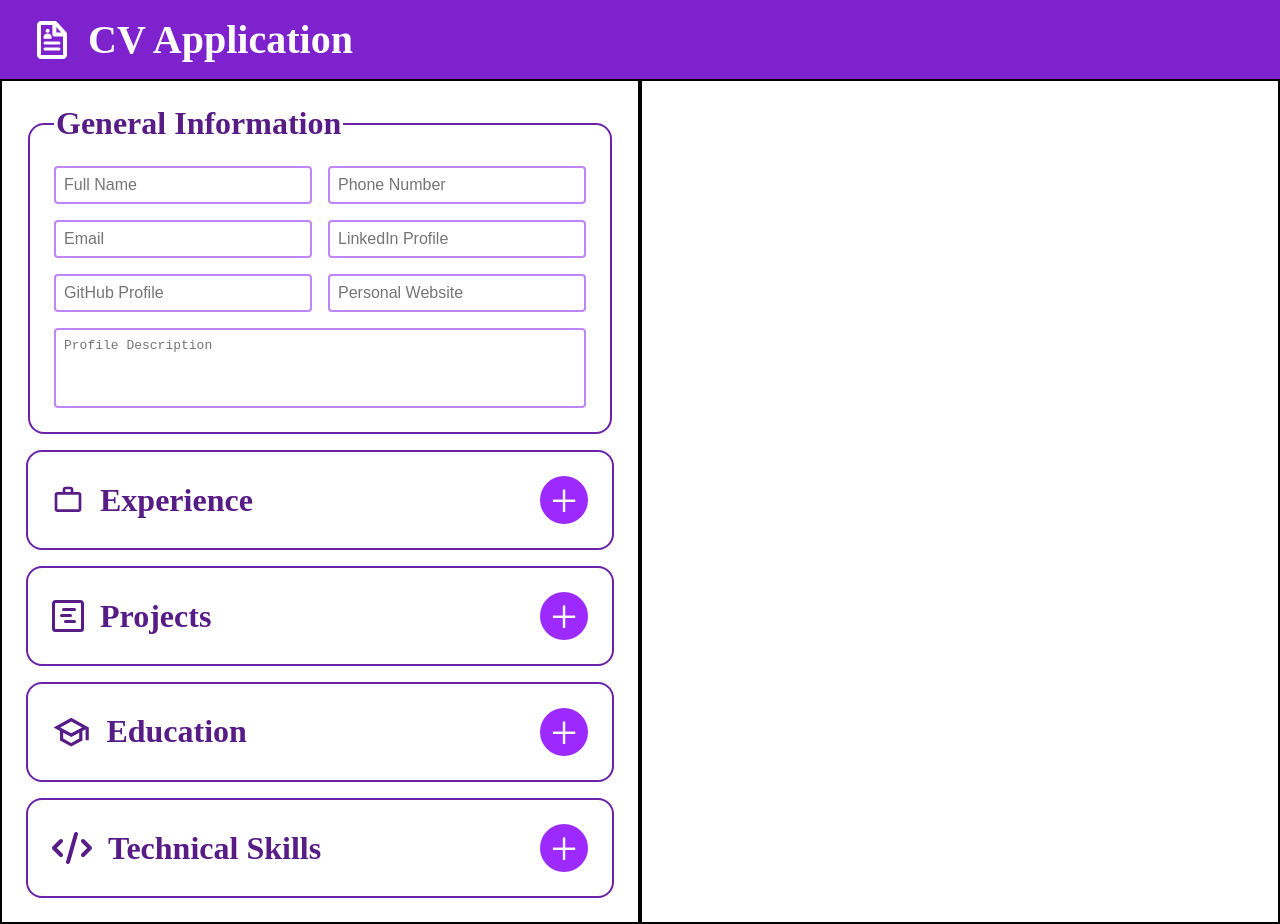
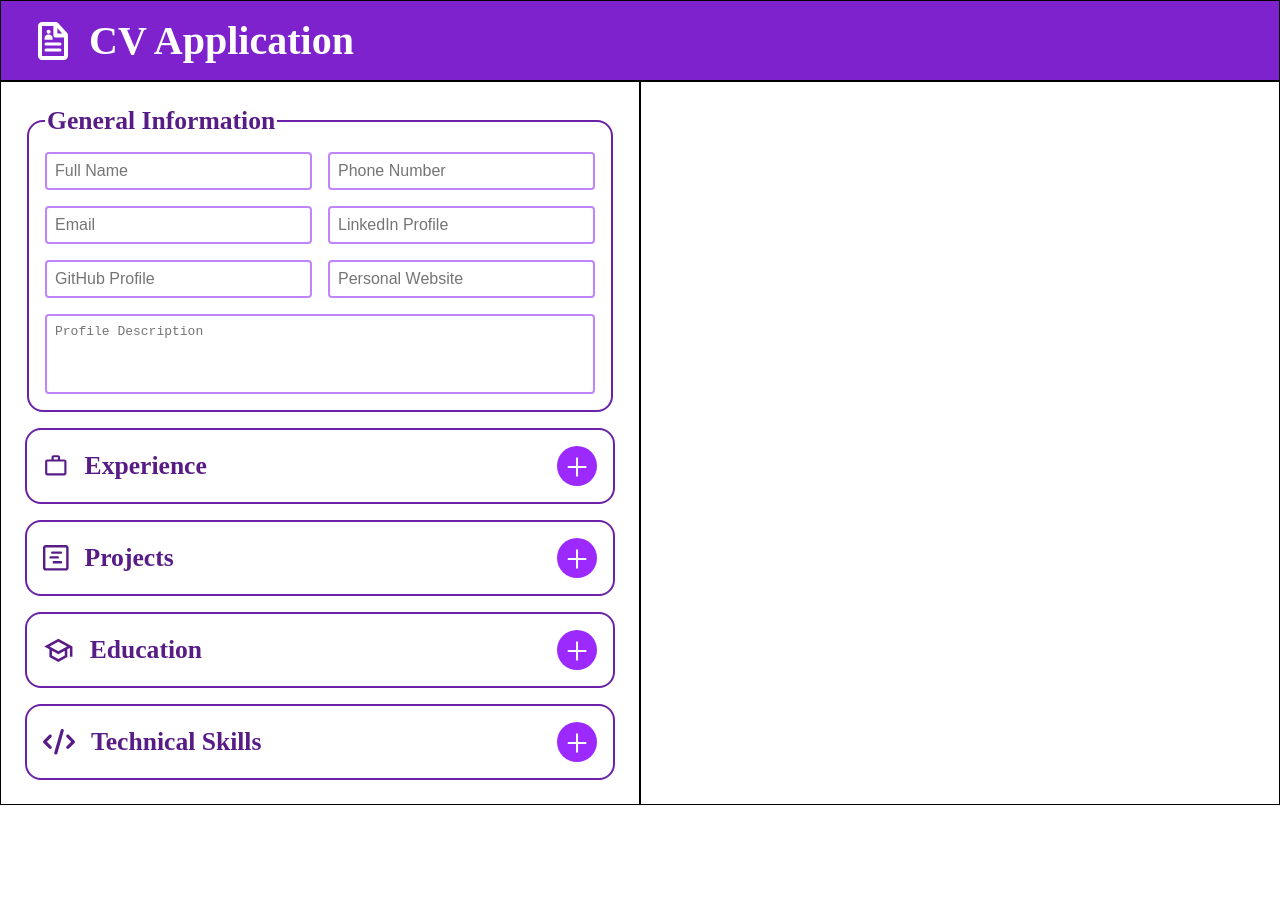
Before and after one commit to devashishchakraborty/cv-application, a React (Vite) app: page / in a window 1280 px wide. After the commit the page ends 805 px from the top, so only its background shows below. Built offline with nearby package versions, Linux system fonts and the light colour scheme.

Commit message:
some minor style changes

```diff
--- a/src/styles/App.css
+++ b/src/styles/App.css
@@ -7,6 +7,7 @@ header{
     display: flex;
     align-items: center;
     gap: 16px;
+    border: 1px solid black;
 }
 
 main{
@@ -16,7 +17,7 @@ main{
 }
 
 main > div{
-    border: 2px solid black;
+    border: 1px solid black;
     padding: 24px;
     flex: 1;
 }
--- a/src/styles/CVEditor.css
+++ b/src/styles/CVEditor.css
@@ -10,7 +10,7 @@
     display: flex;
     flex-direction: column;
     gap: 16px;
-    padding: 24px;
+    padding: 16px;
 
 }
 
@@ -22,9 +22,9 @@
 .cvEditor .addItemBtn{
     background-color: var(--color-button-click);
     border-radius: 50%;
-    font-size: 3em;
-    height: 48px;
-    width: 48px;
+    font-size: 2.5em;
+    height: 40px;
+    width: 40px;
     display: flex;
     align-items: center;
     justify-content: center;
@@ -68,7 +68,7 @@ textarea:focus {
 }
 
 .sectionTitle{
-    font-size: 2em;
+    font-size: 1.6em;
     color: var(--color-scheme-dark);
     font-weight: bold;
     flex: 1;
--- a/src/styles/GeneralInfo.css
+++ b/src/styles/GeneralInfo.css
@@ -9,11 +9,11 @@
     display: grid;
     grid-template-columns: 1fr 1fr;
     gap: 16px;
-    padding: 24px;
+    padding: 16px;
 }
 
 .editGeneralInfo legend{
-    font-size: 2em;
+    font-size: 1.6em;
     color: var(--color-scheme-dark);
     font-weight: bold;
     flex: 1;
```
